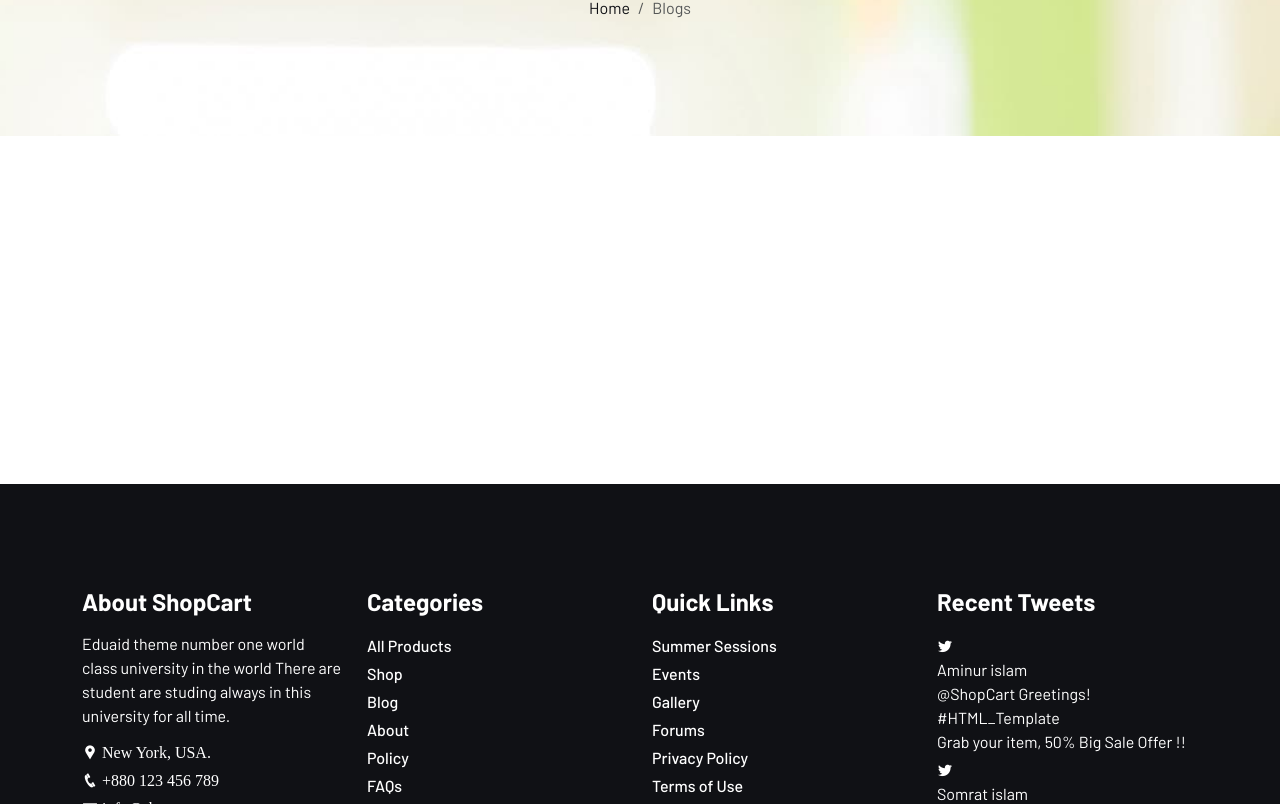
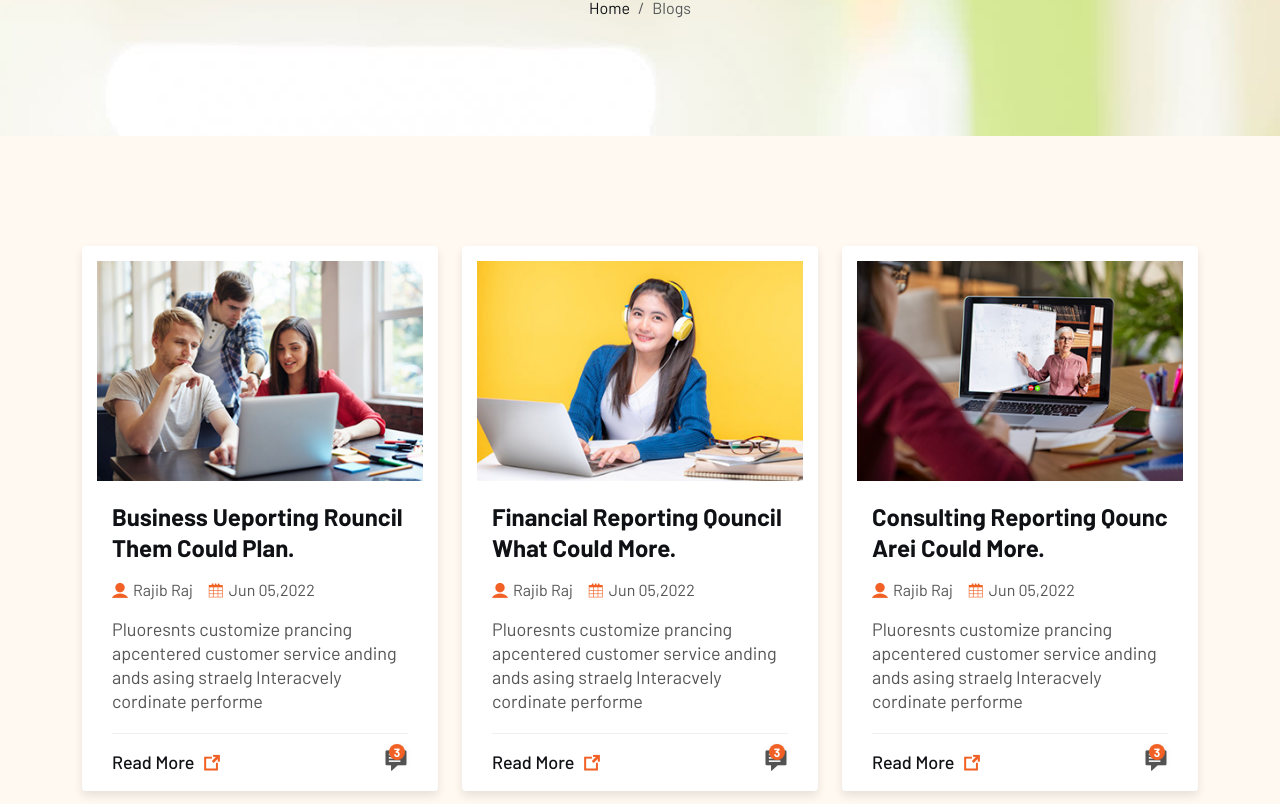
Before and after one commit to imsedhu/happibuy, a React (Vite) app: page /blog in a window 1280 px wide. Shown: the part 316-1120 px from the top of the page. Built offline with nearby package versions, Linux system fonts and the light colour scheme.

Commit message:
Blog component added

```diff
--- a/src/main.jsx
+++ b/src/main.jsx
@@ -26,6 +26,7 @@
 import About from './pages/about/About.jsx';
 import SingleProduct from './pages/shop/SingleProduct.jsx';
 import CartPage from './pages/shop/CartPage.jsx';
+import SingleBlog from './pages/blog/SingleBlog.jsx';
 
 const router = createBrowserRouter([
   {
@@ -43,6 +44,10 @@
       {
         path: "/blog",
         element: <Blog />
+      },
+      {
+        path: "/blog/:id",
+        element: <SingleBlog />
       },
       {
         path: "/contact",
--- a/src/pages/blog/Blog.jsx
+++ b/src/pages/blog/Blog.jsx
@@ -1,10 +1,55 @@
 import React from 'react'
 import PageHeader from '../../components/PageHeader'
+import blogList from "../../utilis/blogdata"
+import { Link } from 'react-router-dom'
 
 const Blog = () => {
   return (
     <div>
       <PageHeader title={"Blog Page"} currentPage={"Blogs"} />
+      <div className="blog-section padding-tb section-bg">
+        <div className="container">
+          <div className="section-wrapper">
+            <div className="row row-cols-1 row-cols-md-2 row-cols-xl-3 justify-content-center g-4">
+              {
+                blogList.map((blog, i)=>(
+                  <div className="col" key={i}>
+                    <div className="post-item">
+                      <div className="post-inner">
+                        <div className="post-thumb">
+                          <Link to={`/blog/${blog.id}`}><img src={blog.imgUrl} alt="" /></Link>
+                        </div>
+                        <div className="post-content">
+                          <Link to={`/blog/${blog.id}`}><h4>{blog.title}</h4></Link>
+                          <div className="meta-post">
+                            <ul className="lab-ul">
+                              {
+                                blog.metaList.map((val, i)=>(
+                                  <li key={i}><i className={val.iconName}></i>{val.text}</li>
+                                ))
+                              }
+                            </ul>
+                          </div>
+                          <p>{blog.desc}</p>
+                        </div>
+                        <div className="post-footer">
+                          <div className="pf-left">
+                            <Link to={`/blog/${blog.id}`} className='lab-btn-text'>{blog.btnText} <i className='icofont-external-link'></i></Link>
+                          </div>
+                          <div className="pf-right">
+                            <i className="icofont-comment"></i>
+                            <span className="comment-count">{blog.commentCount}</span>
+                          </div>
+                        </div>
+                      </div>
+                    </div>
+                  </div>
+                ))
+              }
+            </div>
+          </div>
+        </div>
+      </div>
     </div>
   )
 }
--- /dev/null
+++ b/src/pages/blog/SingleBlog.jsx
@@ -0,0 +1,9 @@
+import React from 'react'
+
+const SingleBlog = () => {
+  return (
+    <div>SingleBlog</div>
+  )
+}
+
+export default SingleBlog
```
